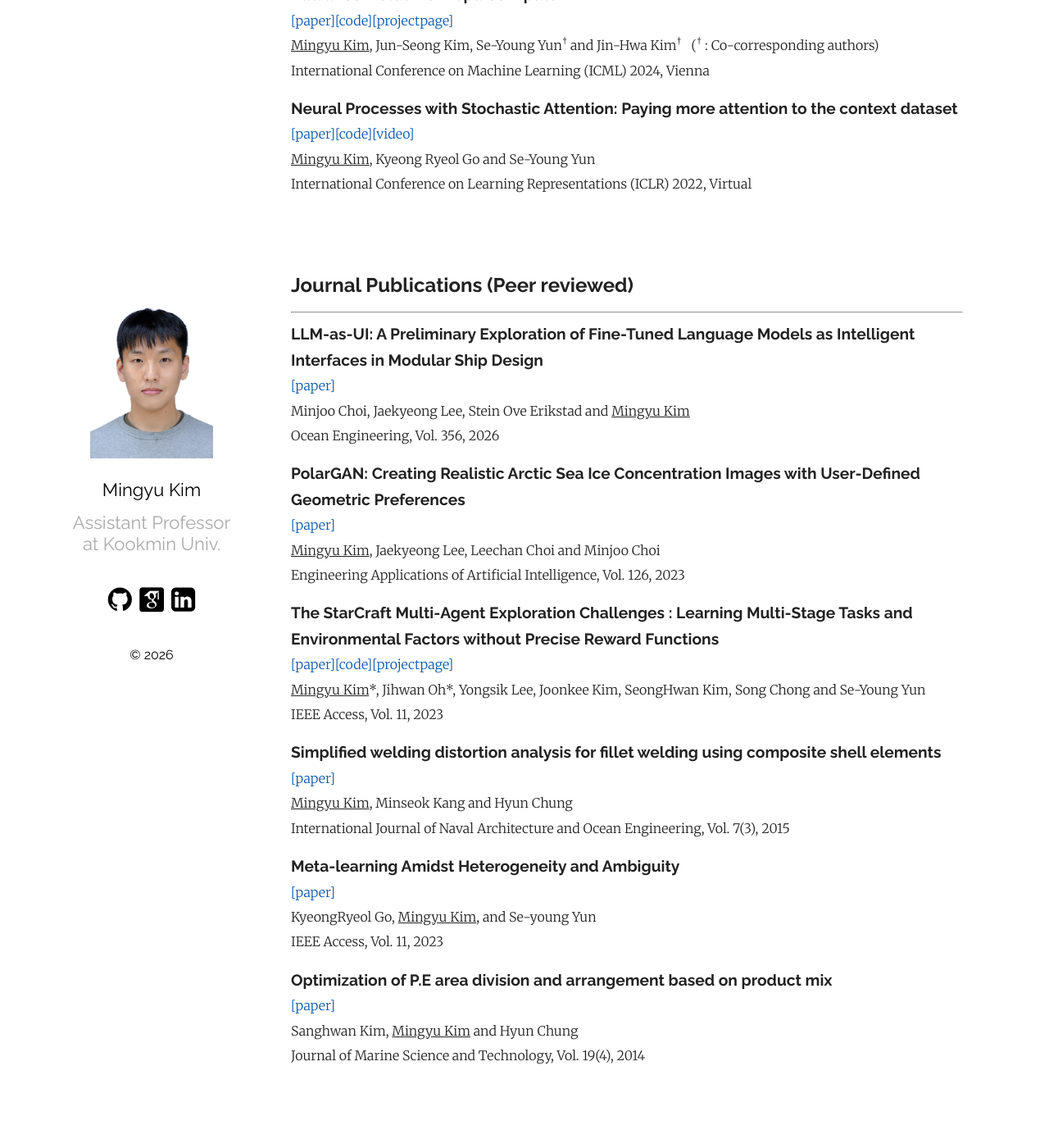
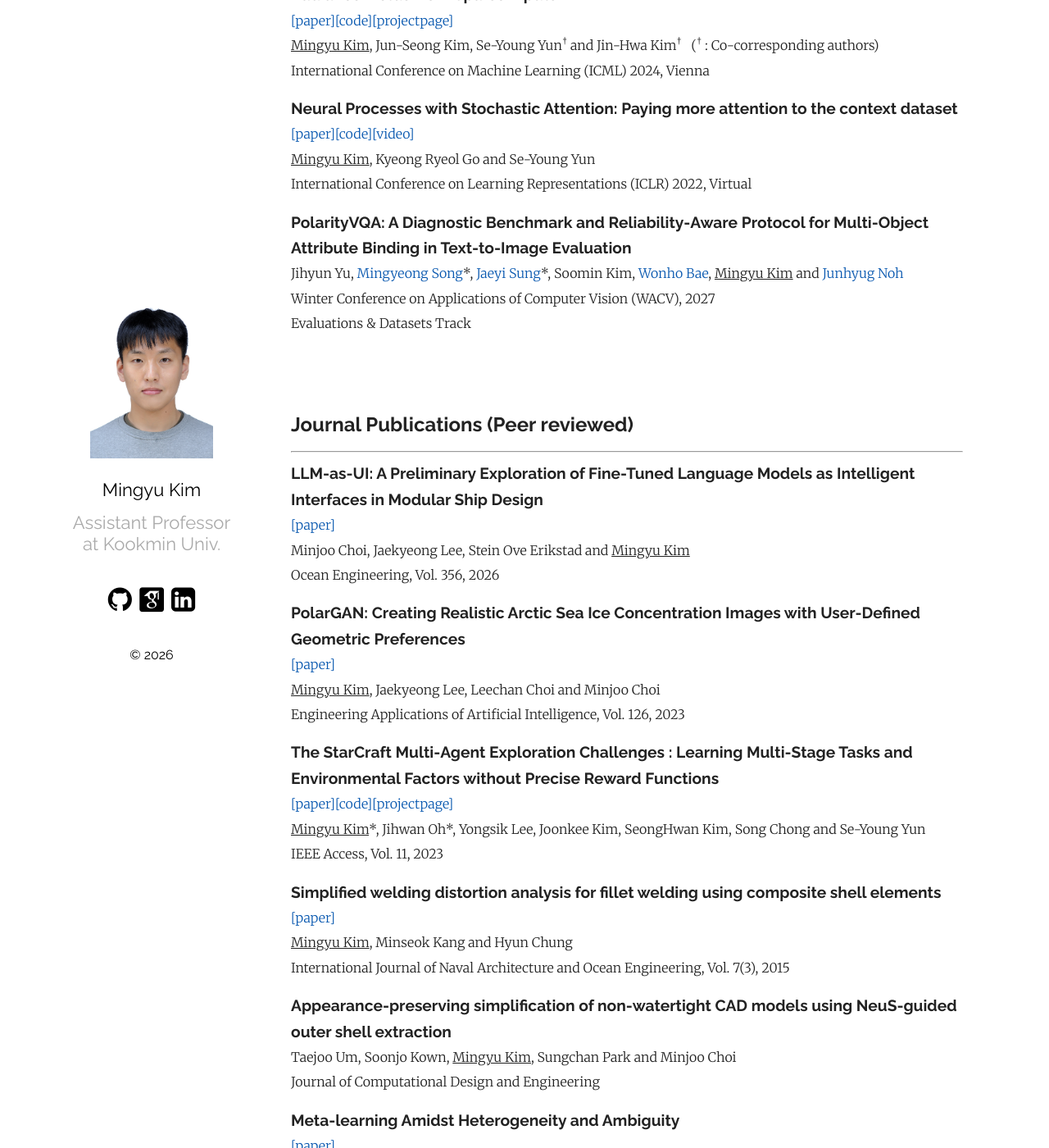
Before and after one commit to MingyuKim87/MingyuKim87.github.io, a Jekyll site: the page built from index.md, in a window 1280 px wide and 1400 px high, scrolled down 2064 px. Shown: the whole window at 82% size. Built offline with Jekyll 4.4.1, drawn with Linux system fonts in a browser that asks for light colours; some web fonts are replaced.

Commit message:
Add PolarityVQA and CAD simplification publications

```diff
--- a/index.md
+++ b/index.md
@@ -81,6 +81,11 @@ International Conference on Machine Learning (ICML) 2024, Vienna
 <U>Mingyu Kim</U>, Kyeong Ryeol Go and Se-Young Yun
 International Conference on Learning Representations (ICLR) 2022, Virtual
 
+**<span style="font-family:Raleway; font-size:1.2em;">PolarityVQA: A Diagnostic Benchmark and Reliability-Aware Protocol for Multi-Object Attribute Binding in Text-to-Image Evaluation</span>**
+Jihyun Yu, [Mingyeong Song](https://smk11602.github.io/)\*, [Jaeyi Sung](https://fringe-scallion-1cd.notion.site/JAEYI-SUNG-08fe0855cdc14fab8af4471052cd2cd2)\*, Soomin Kim, [Wonho Bae](https://won-bae.github.io/), <U>Mingyu Kim</U> and [Junhyug Noh](https://junhyug.github.io/)
+Winter Conference on Applications of Computer Vision (WACV), 2027
+Evaluations & Datasets Track
+
 <br/>
 <br/>
 
@@ -108,6 +113,11 @@ IEEE Access, Vol. 11, 2023
 [[paper]][shellsbd]
 <U>Mingyu Kim</U>, Minseok Kang and Hyun Chung
 International Journal of Naval Architecture and Ocean Engineering, Vol. 7(3), 2015
+
+
+**<span style="font-family:Raleway; font-size:1.2em;">Appearance-preserving simplification of non-watertight CAD models using NeuS-guided outer shell extraction</span>**
+Taejoo Um, Soonjo Kown, <U>Mingyu Kim</U>, Sungchan Park and Minjoo Choi
+Journal of Computational Design and Engineering
 
 
 **<span style="font-family:Raleway; font-size:1.2em;">  Meta-learning Amidst Heterogeneity and Ambiguity </span>**
```
